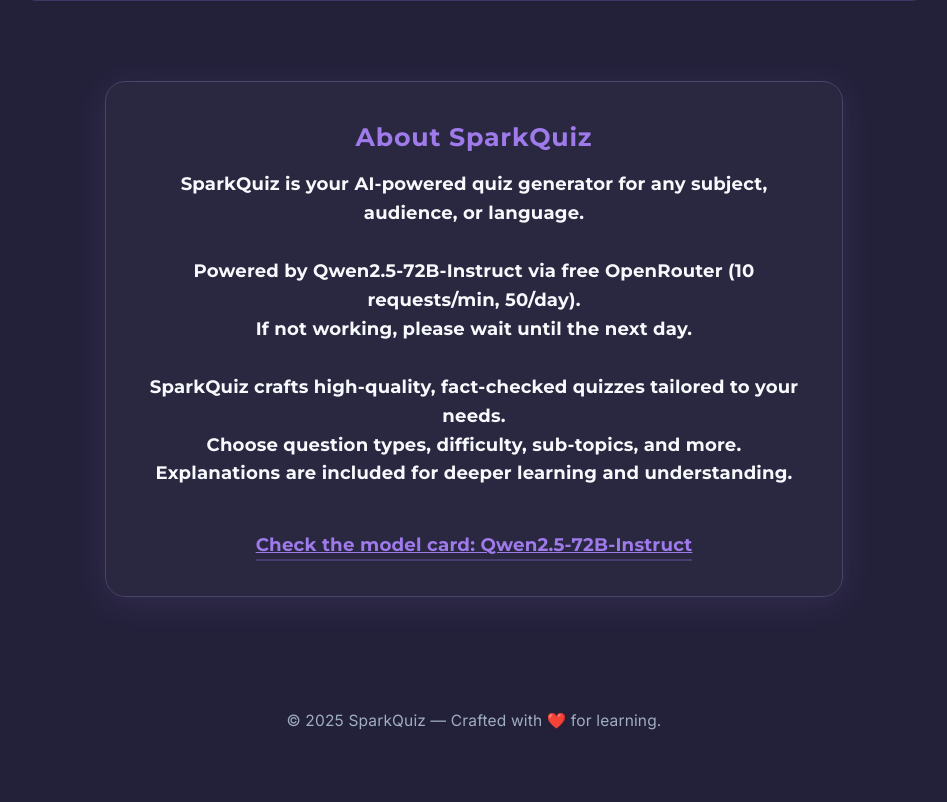
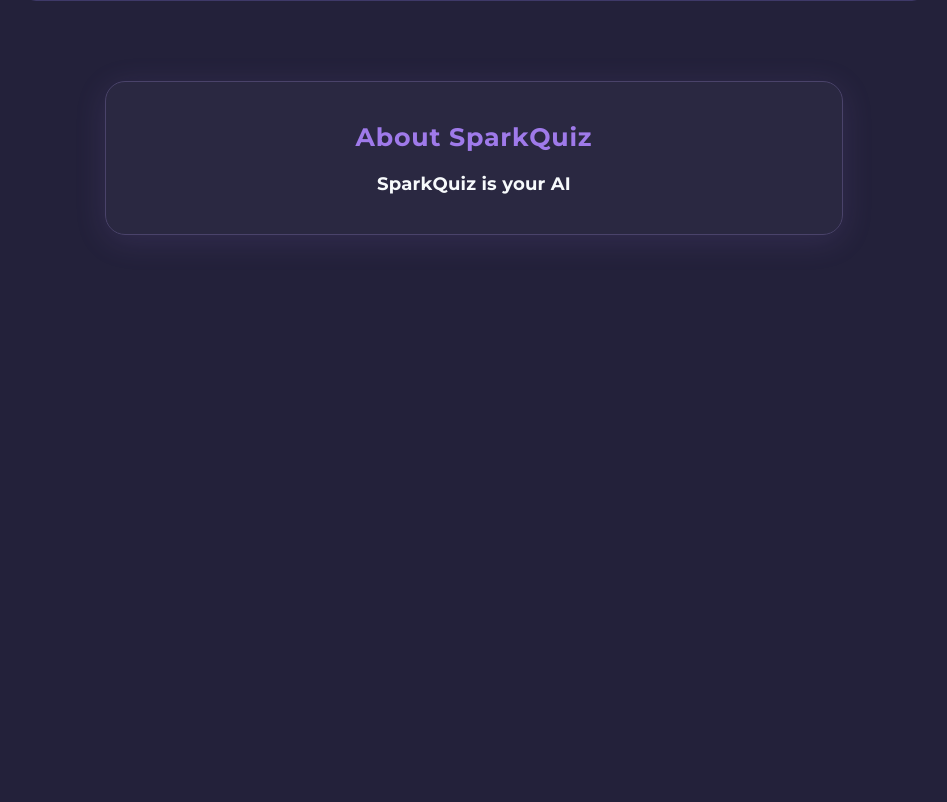
Before and after one commit to ggSohamgg/Spark_Quiz, a Flask app: page / in a window 1280 px wide. Shown: the part 1493-2295 px from the top of the page, without its empty margins (166-1113 px from the left). After the commit the page ends 1730 px from the top, so only its background shows below. Run offline with Flask 3, Linux system fonts and the light colour scheme.

Commit message:
Update index.html

```diff
--- a/templates/index.html
+++ b/templates/index.html
@@ -118,123 +118,4 @@
     <section class="about-box">
       <div class="about-title">About SparkQuiz</div>
       <div>
-        <strong>SparkQuiz</strong> is your AI-powered quiz generator for any subject, audience, or language.<br><br>
-        Powered by <b>Qwen2.5-72B-Instruct</b> via free OpenRouter (10 requests/min, 50/day).<br>
-        If not working, please wait until the next day.<br><br>
-        SparkQuiz crafts high-quality, fact-checked quizzes tailored to your needs.<br>
-        Choose question types, difficulty, sub-topics, and more.<br>
-        Explanations are included for deeper learning and understanding.<br><br>
-        <a class="about-link" href="https://huggingface.co/Qwen/Qwen2.5-72B-Instruct" target="_blank" rel="noopener">
-          Check the model card: Qwen2.5-72B-Instruct
-        </a>
-      </div>
-    </section>
-    <footer>
-      &copy; 2025 SparkQuiz &mdash; Crafted with <span aria-label="love">❤️</span> for learning.
-    </footer>
-  </div>
-  <script>
-    // Show/hide quantity boxes for each question type
-    function toggleQuantityBox(checkboxId, boxId) {
-      document.getElementById(checkboxId).addEventListener('change', function() {
-        document.getElementById(boxId).style.display = this.checked ? 'block' : 'none';
-      });
-    }
-    toggleQuantityBox('type-mcq', 'mcq-quantity-box');
-    toggleQuantityBox('type-short', 'short-quantity-box');
-    toggleQuantityBox('type-truefalse', 'truefalse-quantity-box');
-    window.addEventListener('DOMContentLoaded', function() {
-      document.getElementById('mcq-quantity-box').style.display = document.getElementById('type-mcq').checked ? 'block' : 'none';
-      document.getElementById('short-quantity-box').style.display = document.getElementById('type-short').checked ? 'block' : 'none';
-      document.getElementById('truefalse-quantity-box').style.display = document.getElementById('type-truefalse').checked ? 'block' : 'none';
-    });
-
-    // FORM SUBMISSION: Validate max 15 per type, then send per-type quantities to Flask
-    document.getElementById('quiz-form').addEventListener('submit', function(e) {
-      let mcqVal = document.getElementById('type-mcq').checked ? parseInt(document.getElementById('mcq-quantity').value || "0") : 0;
-      let shortVal = document.getElementById('type-short').checked ? parseInt(document.getElementById('short-quantity').value || "0") : 0;
-      let tfVal = document.getElementById('type-truefalse').checked ? parseInt(document.getElementById('truefalse-quantity').value || "0") : 0;
-
-      // Validation: no more than 15 for any type
-      if (mcqVal > 15 || shortVal > 15 || tfVal > 15) {
-        alert("Maximum allowed per category is 15.");
-        e.preventDefault();
-        return;
-      }
-
-      const topic = document.getElementById('topic').value;
-      const difficulty = document.getElementById('difficulty').value;
-      const subtopics = document.getElementById('subtopics').value.split(',').map(s => s.trim()).filter(Boolean);
-      const keywords = document.getElementById('context').value.split(',').map(s => s.trim()).filter(Boolean);
-      const audience = document.getElementById('audience').value;
-      const language = document.getElementById('language').value || "en";
-      const max_length = document.getElementById('max-length').value;
-      const include_explanations = document.querySelector('input[name="include-explanations"]:checked').value === "yes";
-
-      const question_types = [];
-      const type_counts = {};
-      if (document.getElementById('type-mcq').checked) {
-        question_types.push("Multiple Choice");
-        type_counts["Multiple Choice"] = mcqVal;
-      }
-      if (document.getElementById('type-short').checked) {
-        question_types.push("Short Answer");
-        type_counts["Short Answer"] = shortVal;
-      }
-      if (document.getElementById('type-truefalse').checked) {
-        question_types.push("True/False");
-        type_counts["True/False"] = tfVal;
-      }
-
-      const parameters = {
-        topic,
-        difficulty,
-        subtopics,
-        keywords,
-        audience,
-        language,
-        max_length,
-        include_explanations,
-        question_types,
-        type_counts
-      };
-
-      document.querySelector('.loading').style.display = '';
-      document.querySelector('.error').style.display = 'none';
-      document.getElementById('quiz-output').value = '';
-
-      fetch('/generate_quiz', {
-        method: 'POST',
-        headers: {'Content-Type': 'application/json'},
-        body: JSON.stringify(parameters)
-      })
-      .then(res => res.json())
-      .then(data => {
-        document.querySelector('.loading').style.display = 'none';
-        let output = '';
-        if (data.quiz && data.quiz.length) {
-          data.quiz.forEach((q, i) => {
-            output += `Q${i+1}: ${q.question}\n`;
-            if (q.options && q.options.length) {
-              q.options.forEach(opt => output += `${opt}\n`);
-            }
-            if (q.answer) output += `Answer: ${q.answer}\n`;
-            if (q.explanation) output += `Explanation: ${q.explanation}\n`;
-            output += '\n';
-          });
-          document.getElementById('quiz-output').value = output.trim();
-        } else if (data.quiz && data.quiz.length === 1 && data.quiz[0].explanation) {
-          document.getElementById('quiz-output').value = data.quiz[0].explanation;
-        } else {
-          document.getElementById('quiz-output').value = 'No quiz generated.';
-        }
-      })
-      .catch(err => {
-        document.querySelector('.loading').style.display = 'none';
-        document.querySelector('.error').style.display = '';
-        document.querySelector('.error').textContent = "An error occurred. Please try again later.";
-      });
-    });
-  </script>
-</body>
-</html>
+        <strong>SparkQuiz</strong> is your AI
```
